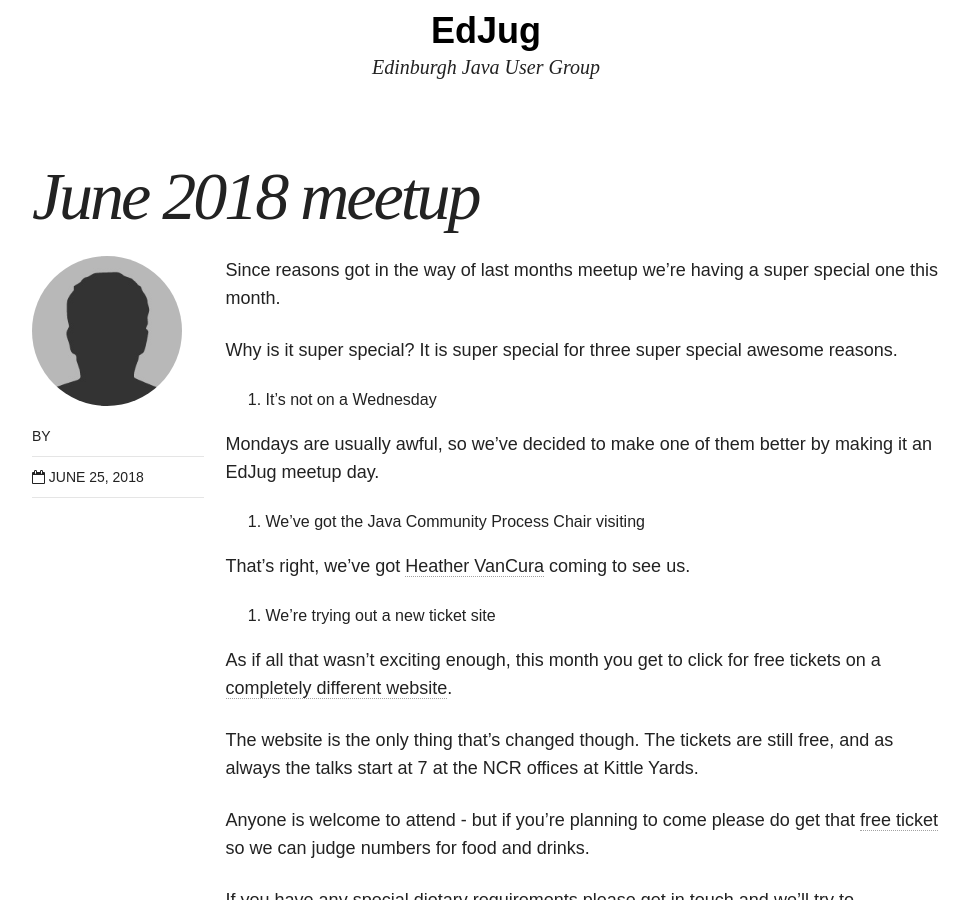
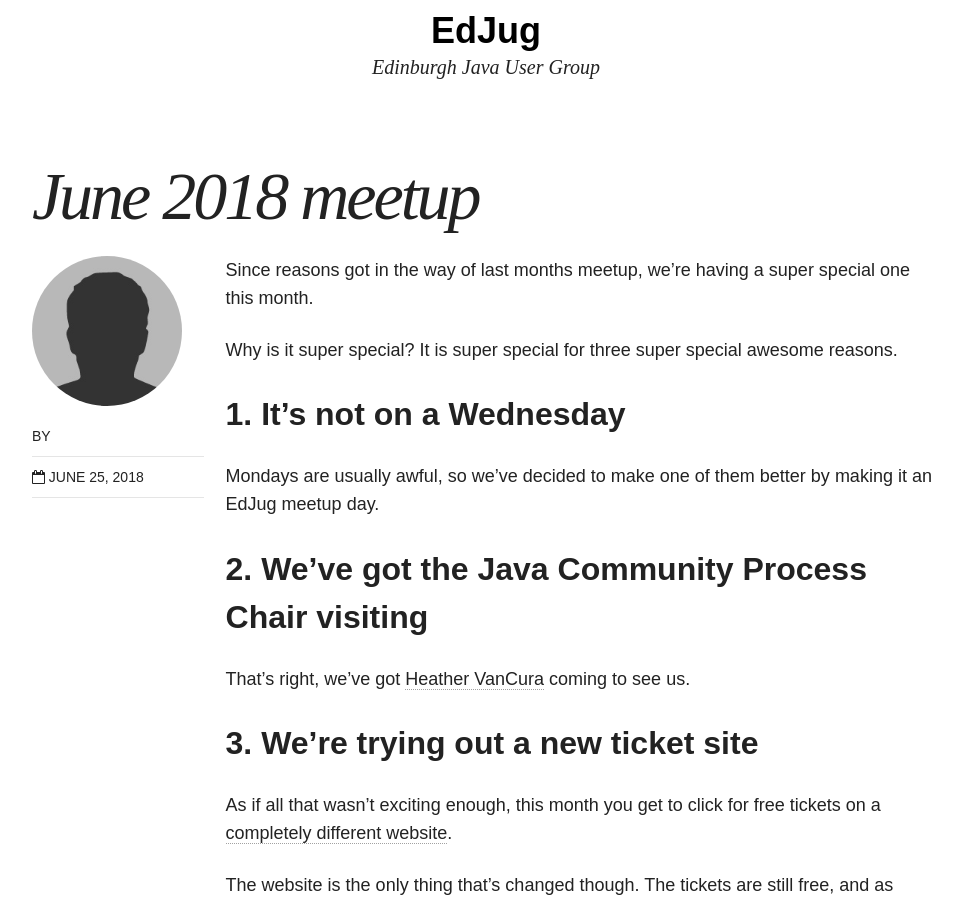
Before and after one commit to edjug/edjug.github.io, a Jekyll site: the page built from _posts/meetups/2018-25-06-june2018-meetup.md, in a window 1280 px wide and 900 px high, scrolled down 316 px. Shown: the whole window, without its empty margins (154-1123 px from the left). Built offline with Jekyll 4.4.1, drawn with Linux system fonts in a browser that asks for light colours; nearby versions of some CDN libraries.

Commit message:
broken list

```diff
--- a/_posts/meetups/2018-25-06-june2018-meetup.md
+++ b/_posts/meetups/2018-25-06-june2018-meetup.md
@@ -6,19 +6,19 @@ categories: meetups
 date: 2018-06-25
 ---
 
-Since reasons got in the way of last months meetup we're having a super special one this month.
+Since reasons got in the way of last months meetup, we're having a super special one this month.
 
 Why is it super special? It is super special for three super special awesome reasons.
 
-1. It's not on a Wednesday
+## 1. It's not on a Wednesday
 
 Mondays are usually awful, so we've decided to make one of them better by making it an EdJug meetup day.
 
-2. We've got the Java Community Process Chair visiting
+## 2. We've got the Java Community Process Chair visiting
 
 That's right, we've got [Heather VanCura](https://heathervcblog.wordpress.com/) coming to see us.
 
-3. We're trying out a new ticket site
+## 3. We're trying out a new ticket site
 
 As if all that wasn't exciting enough, this month you get to click for free tickets on a [completely different website](https://ti.to/edjug/edjug-june-meetup).
 
```
